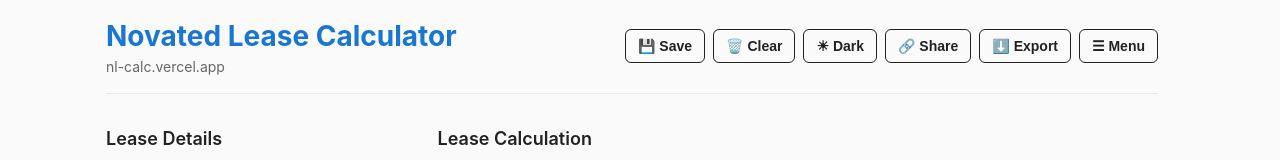
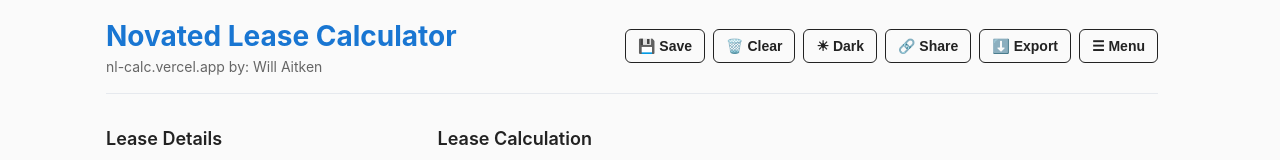
Before and after one commit to William-Aitken/novated-calculator, a Next.js app: page / in a window 1280 px wide. Shown: the top 160 px of the page. Built offline with nearby package versions, Linux system fonts and the light colour scheme.

Commit message:
title change

```diff
--- a/src/app/page.tsx
+++ b/src/app/page.tsx
@@ -962,7 +962,7 @@ export default function HomePage() {
       }}>
         <div>
           <h1 style={{ margin: '0 0 0 0' }}>Novated Lease Calculator</h1>
-          <p style={{ margin: '0px 0 0 0', fontSize: '14px', color: '#666' }}>nl-calc.vercel.app</p>
+          <p style={{ margin: '0px 0 0 0', fontSize: '14px', color: '#666' }}>nl-calc.vercel.app    by: Will Aitken </p>
         </div>
 
         {/* Top right buttons */}
```
